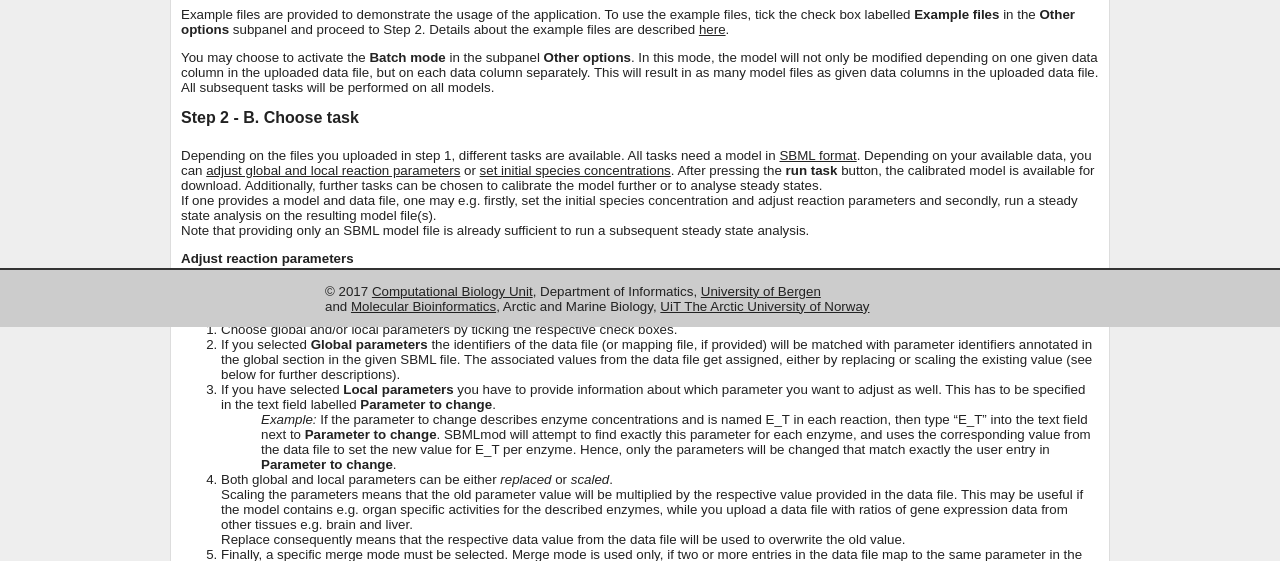
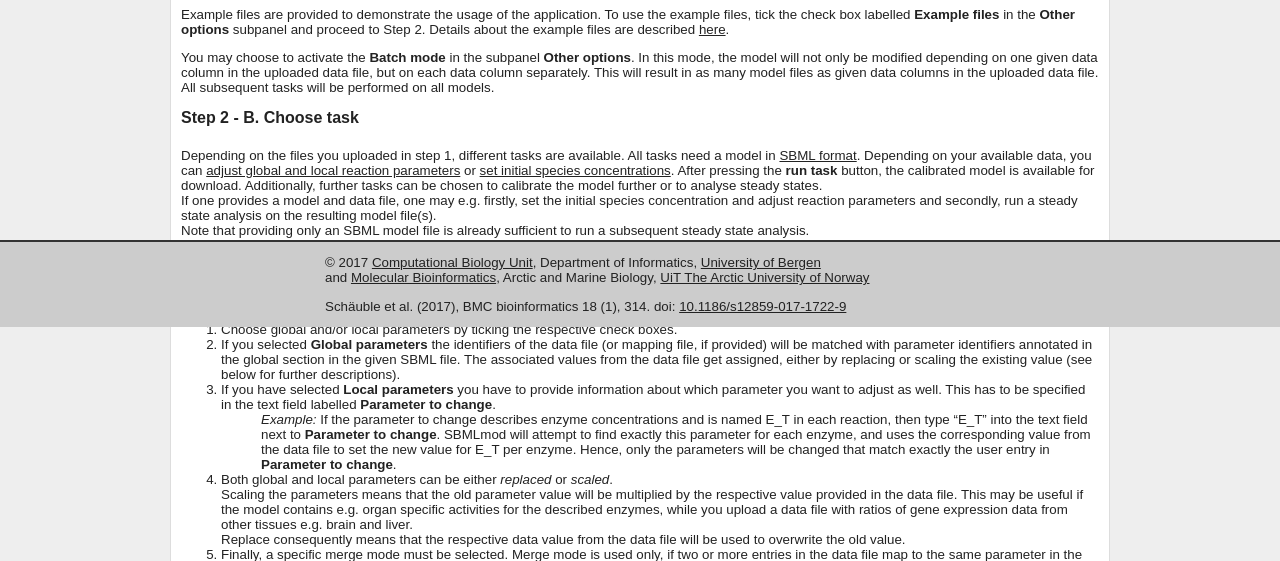
Before and after one commit to MolecularBioinformatics/sbml-mod-web, a Django app: template sbmlmod/templates/sbmlmod/help.html in a window 1280 px wide. Shown: the part 473-1034 px from the top of the page. Run offline with Django 3.2, Linux system fonts and the light colour scheme; the template is opened without the code that fills it, so the values that code supplies are empty.

Commit message:
Added citation to footer

```diff
--- a/sbmlmod/templates/sbmlmod/base.html
+++ b/sbmlmod/templates/sbmlmod/base.html
@@ -50,6 +50,7 @@
 	<div id="footer">
 		<div>
 		  <p>© 2017 <a href="http://www.uib.no/en/cbu" target="_blank">Computational Biology Unit</a>, Department of Informatics, <a href="https://www.uib.no" target="_blank">University of Bergen</a><br>and <a href="https://en.uit.no/forskning/forskningsgrupper/sub?p_document_id=341073&sub_id=343888" target="_blank">Molecular Bioinformatics</a>, Arctic and Marine Biology, <a href="https://www.uit.no" target="_blank">UiT The Arctic University of Norway</a></p>
+		  <p>Sch&auml;uble et al. (2017), BMC bioinformatics 18 (1), 314. doi: <a href="https://doi.org/10.1186/s12859-017-1722-9" target="_blank">10.1186/s12859-017-1722-9</a></p>
 		 </div>
 	</div>
 </body>
```
